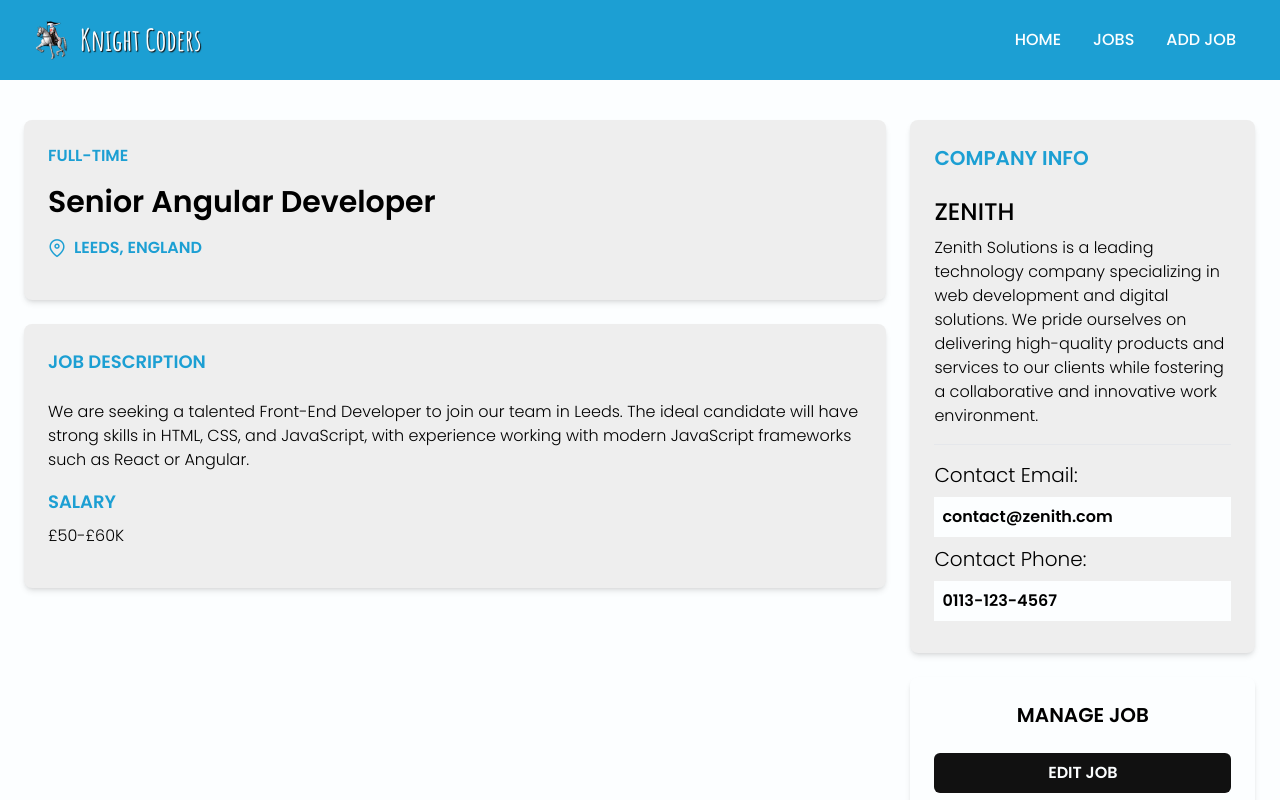
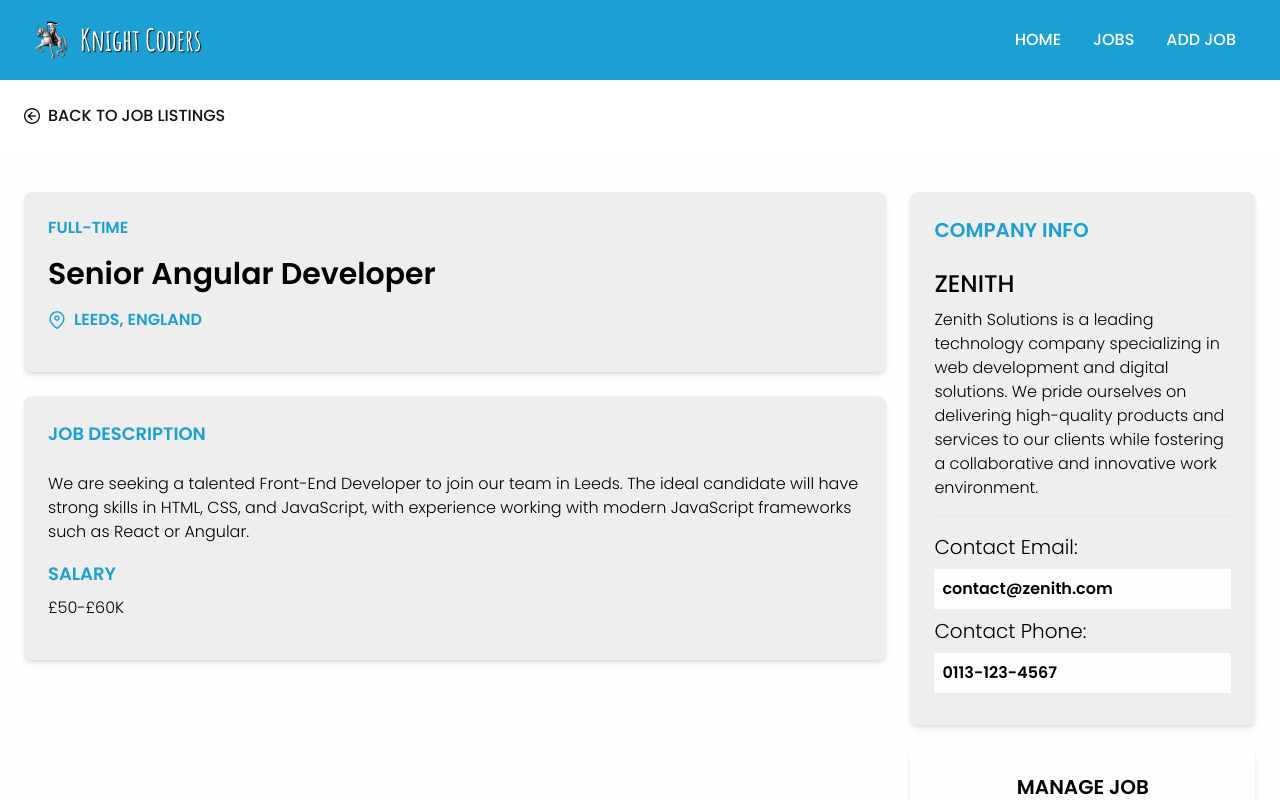
Before and after one commit to Nimira43/Knight-Coders, a Vue app: page /jobs/1 in a window 1280 px wide. Shown: the top 800 px of the page. Built offline with nearby package versions, Linux system fonts and the light colour scheme; data requests are answered from the project's data file.

Commit message:
Added more styles to BackButton and brought it to the top of JobView

```diff
--- a/src/components/BackButton.vue
+++ b/src/components/BackButton.vue
@@ -7,9 +7,10 @@
     <div class='container m-auto py-6 px-6'>
       <RouterLink
         to='/jobs'
-        class='text-main hover:text-dark flex items-center uppercase'
+        class='text-dark hover:text-main flex items-center uppercase font-medium btn-hover'
       >
-        <i class='pi pi-arrow-circle-left'></i> Back to Job Listings
+        <i class='pi pi-arrow-circle-left mr-2'></i>
+        Back to Job Listings
       </RouterLink>
     </div>
   </section>
--- a/src/views/JobView.vue
+++ b/src/views/JobView.vue
@@ -1,4 +1,5 @@
 <script setup>
+  import BackButton from '@/components/BackButton.vue'
   import PulseLoader from 'vue-spinner/src/PulseLoader.vue'
   import { reactive, onMounted } from 'vue'
   import { useRoute, RouterLink } from 'vue-router'
@@ -25,6 +26,7 @@
 </script>
 
 <template>
+  <BackButton />
   <section
     v-if='!state.isLoading'
     class='bg-light'
```
